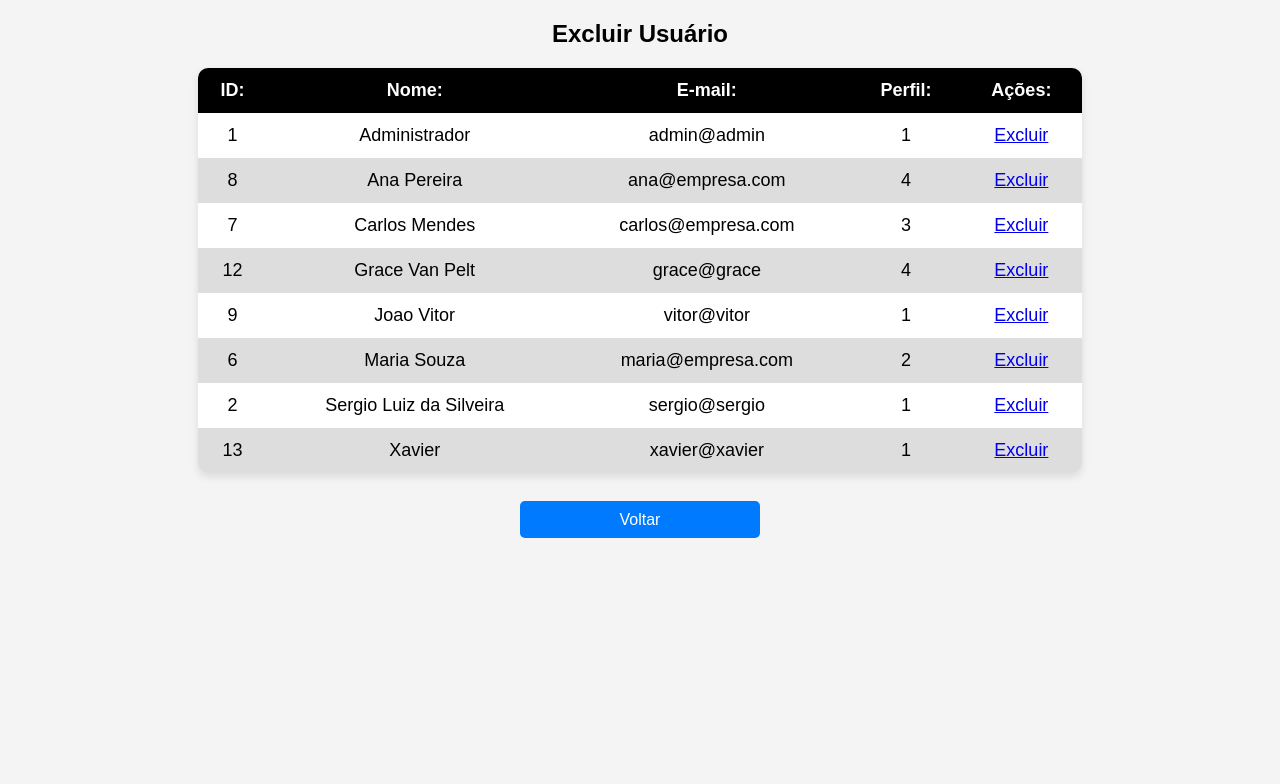
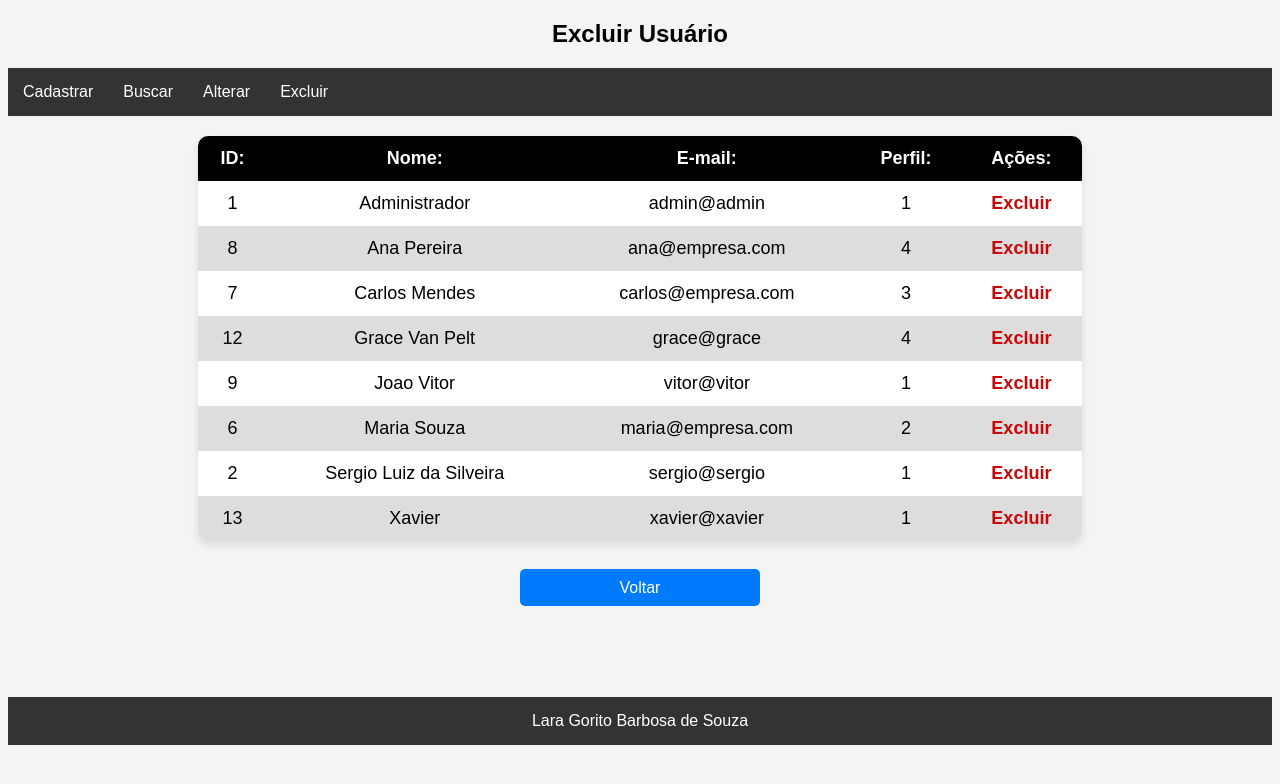
Before and after one commit to laragoritob/LaraSouza_Prova, a PHP site: page /excluir_usuario.php in a window 1280 px wide. Shown: the top 784 px of the page. Run offline with PHP 8.4, Linux system fonts and the light colour scheme; a user stored in the database is signed in; data comes from the database, SQL or seed files in the repository.

Commit message:
Arquivo Excluir Usuário
Responsável por excluir o usuário

```diff
--- a/excluir_usuario.php
+++ b/excluir_usuario.php
@@ -32,6 +32,44 @@
             echo "<script>alert('Erro ao excluir o usuário.');</script>";
         }
     }
+
+    // OBTENDO O NOME DO PERFIL DO USUÁRIO LOGADO
+    $id_perfil = $_SESSION['perfil'];
+    $sqlPerfil = "SELECT nome_perfil FROM perfil WHERE id_perfil = :id_perfil";
+    $stmtPerfil = $pdo->prepare($sqlPerfil);
+    $stmtPerfil->bindParam(':id_perfil', $id_perfil);
+    $stmtPerfil->execute();
+    $perfil = $stmtPerfil->fetch(PDO::FETCH_ASSOC);
+    $nome_perfil = $perfil['nome_perfil'];
+
+    // DEFINIÇÃO DAS PERMISSÕES POR PERFIL
+    $permissoes = [
+        // PERMISSÕES DO ADMIN
+        1 => ["Cadastrar"=>["cadastro_usuario.php", "cadastro_perfil.php", "cadastro_cliente.php", "cadastro_fornecedor.php", "cadastro_produto.php", "cadastro_funcionario.php"],
+              "Buscar"=>["buscar_usuario.php", "buscar_perfil.php", "buscar_cliente.php", "buscar_fornecedor.php", "buscar_produto.php", "buscar_funcionario.php"],
+              "Alterar"=>["alterar_usuario.php", "alterar_perfil.php", "alterar_cliente.php", "alterar_fornecedor.php", "alterar_produto.php", "alterar_funcionario.php"],
+              "Excluir"=>["excluir_usuario.php", "excluir_perfil.php", "excluir_cliente.php", "excluir_fornecedor.php", "excluir_produto.php", "excluir_funcionario.php"]],
+
+        // PERMISSÕES DA SECRETÁRIA
+        2 => ["Cadastrar"=>["cadastro_cliente.php"],
+              "Buscar"=>["buscar_cliente.php", "buscar_fornecedor.php", "buscar_produto.php"],
+              "Alterar"=>["alterar_fornecedor.php", "alterar_produto.php"],
+              "Excluir"=>["excluir_produto.php"]],
+
+        // PERMISSÕES DO ALMOXARIFE
+        3 => ["Cadastrar"=>["cadastro_fornecedor.php", "cadastro_produto.php"],
+              "Buscar"=>["buscar_cliente.php", "buscar_fornecedor.php", "buscar_produto.php"],
+              "Alterar"=>["alterar_fornecedor.php", "alterar_produto.php"],
+              "Excluir"=>["excluir_produto.php"]],
+
+        // PERMISSÕES DO CLIENTE
+        4 => ["Cadastrar"=>["cadastro_cliente.php"],
+              "Buscar"=>["buscar_cliente.php"],
+              "Alterar"=>["alterar_cliente.php"]],
+    ];
+
+    // OBTENDO AS OPÇÕES DISPONIVEIS PARA O PERFIL DO USUÁRIO LOGADO
+    $opcoes_menu = $permissoes["$id_perfil"];
 ?>
 
 
@@ -87,10 +125,41 @@
         .voltar:hover {
             background-color: #0056b3; /* Azul mais escuro ao passar o mouse */
         }
+
+        footer {
+                background-color: #333;
+                color: white;
+                padding: 15px;
+                margin-top: 100px;
+            }
+
+        .excluir {
+            text-decoration: none;
+            font-weight: bold;
+            color: rgb(204, 6, 6);
+        }
 </style>
 </head>
 <body>
     <h2> Excluir Usuário </h2>
+
+    <nav>
+        <ul class="menu">
+            <?php foreach($opcoes_menu as $categoria => $arquivos) { ?>
+                <li class="dropdown">
+                    <a href="#"><?= $categoria ?></a>
+
+                    <ul class="dropdown-menu">
+                        <?php foreach($arquivos as $arquivo) { ?>
+                            <li>
+                                <a href="<?= $arquivo ?>"><?= ucfirst(str_replace("_", " ", basename($arquivo, ".php"))) ?></a>
+                            </li>
+                        <?php } ?>
+                    </ul>
+                </li>
+            <?php } ?>
+        </ul>
+    </nav>
 
     <?php if (!empty($usuarios)) { ?>
 
@@ -111,7 +180,7 @@
                 <td><?= htmlspecialchars($usuario['email']) ?></td>
                 <td><?= htmlspecialchars($usuario['id_perfil']) ?></td>
                 <td>
-                    <a href="excluir_usuario.php?id=<?= htmlspecialchars($usuario['id_usuario']) ?>" onclick="return confirm('Tem certeza que deseja excluir este usuário?')" > Excluir </a>
+                    <a href="excluir_usuario.php?id=<?= htmlspecialchars($usuario['id_usuario']) ?>" class="excluir" onclick="return confirm('Tem certeza que deseja excluir este usuário?')" > Excluir </a>
                 </td>
             </tr>
 
@@ -123,6 +192,10 @@
     <?php } ?>
 
     <br>
+
     <a class="voltar" href="principal.php"> Voltar </a>
 </body>
+<footer>
+    Lara Gorito Barbosa de Souza
+</footer>
 </html>
```
